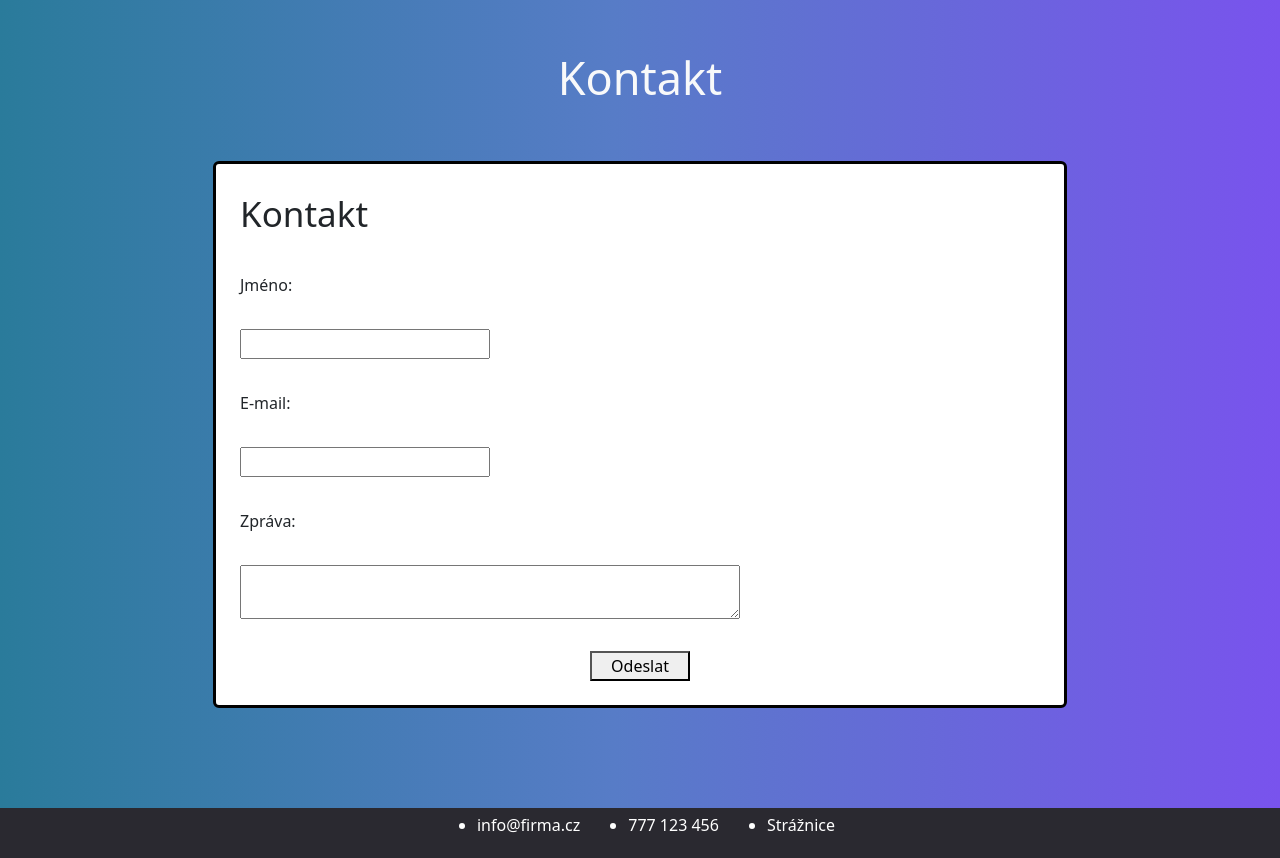
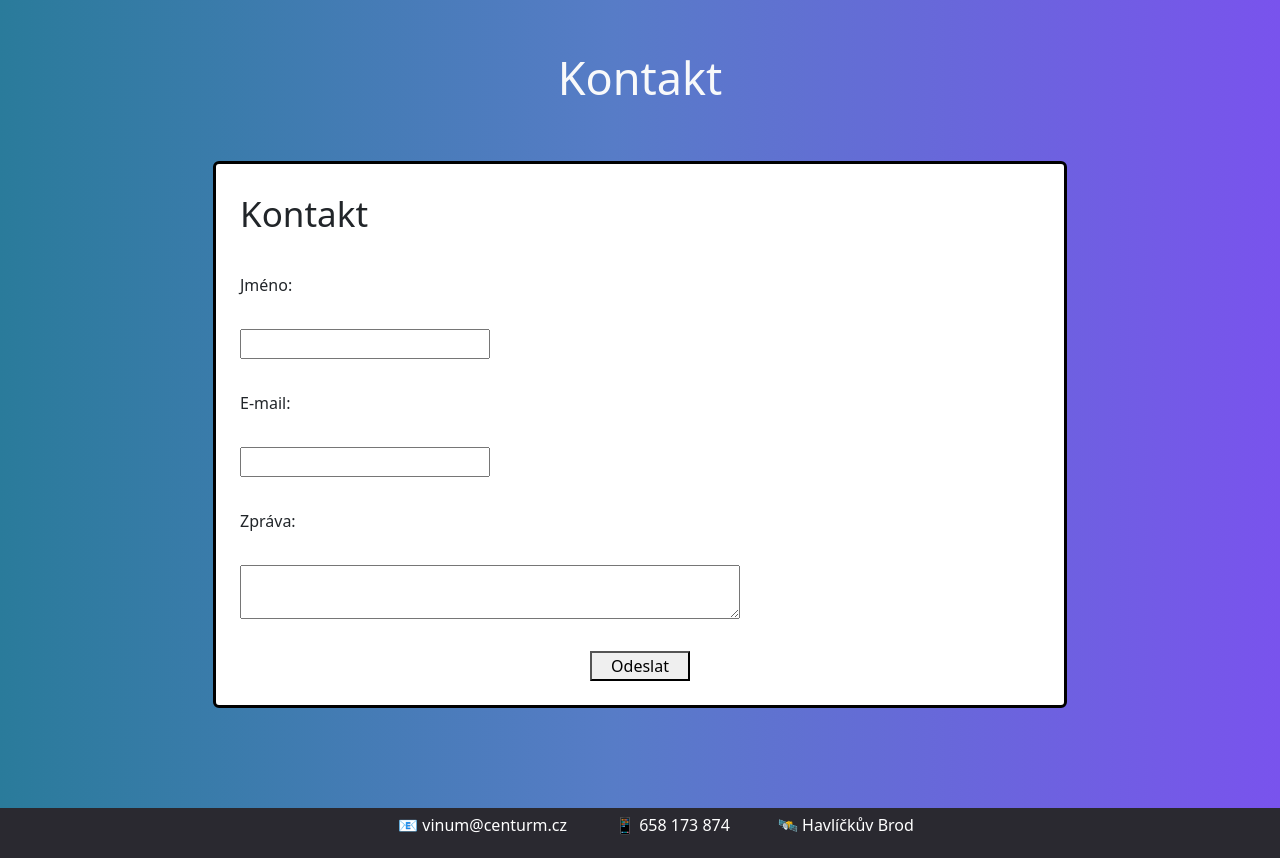
Before and after one commit to Spamfur/skolni-stranka, a website: page index.html in a window 1280 px wide. Shown: the part 2315-3173 px from the top of the page. Drawn offline with nearby package versions, Linux system fonts and the light colour scheme.

Commit message:
Finishing touches

```diff
--- a/css/mystyle.css
+++ b/css/mystyle.css
@@ -71,3 +71,7 @@ form button{
 footer{
     margin-top: 100px;
 }
+
+ul{
+    list-style: none;
+}
--- a/index.html
+++ b/index.html
@@ -166,9 +166,9 @@
     <footer>
       <div class = "footer-bottom">
         <ul class = "d-flex justify-content-center align-items-center flex-row gap-5">
-          <li> info@firma.cz</li>
-          <li>777 123 456</li>
-          <li>Strážnice</li>
+          <li>📧 vinum@centurm.cz</li>
+          <li>📱 658 173 874</li>
+          <li>🛰️ Havlíčkův Brod</li>
         </ul>
       </div>
     </footer>
```
